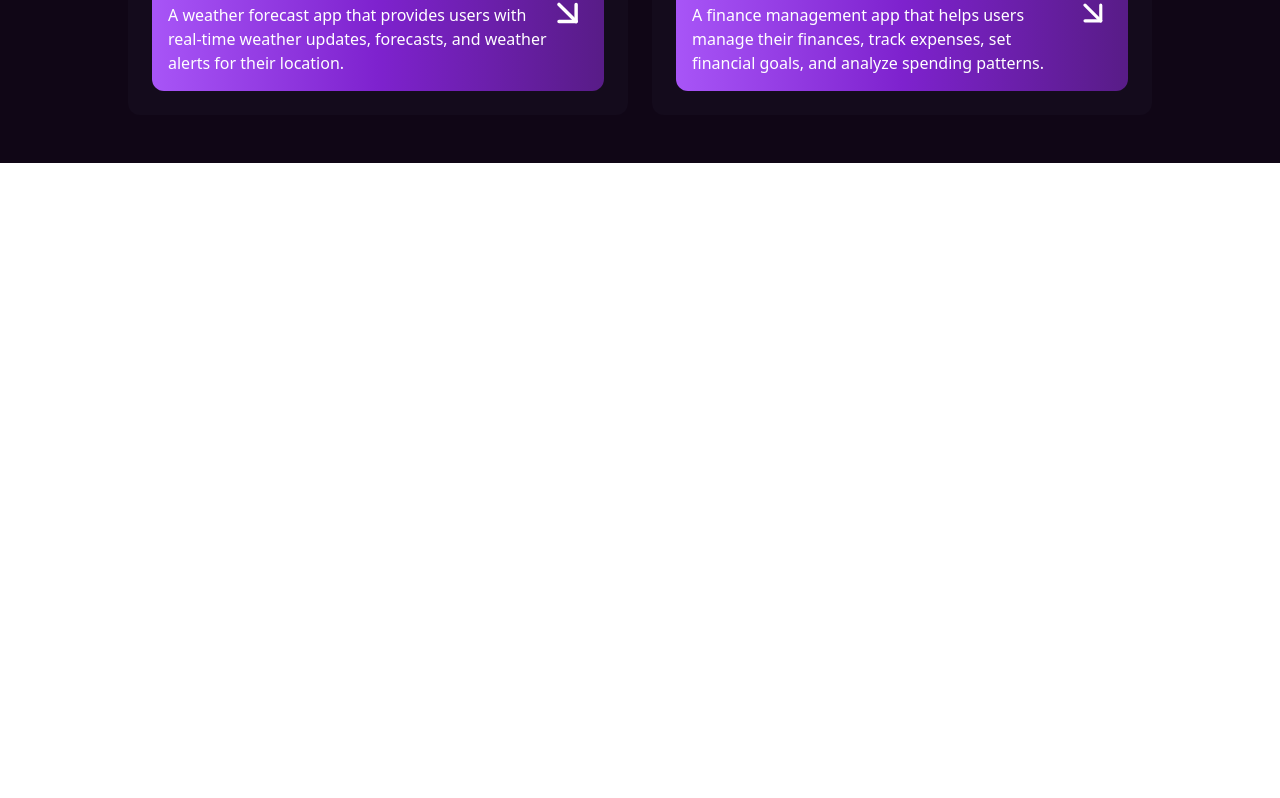
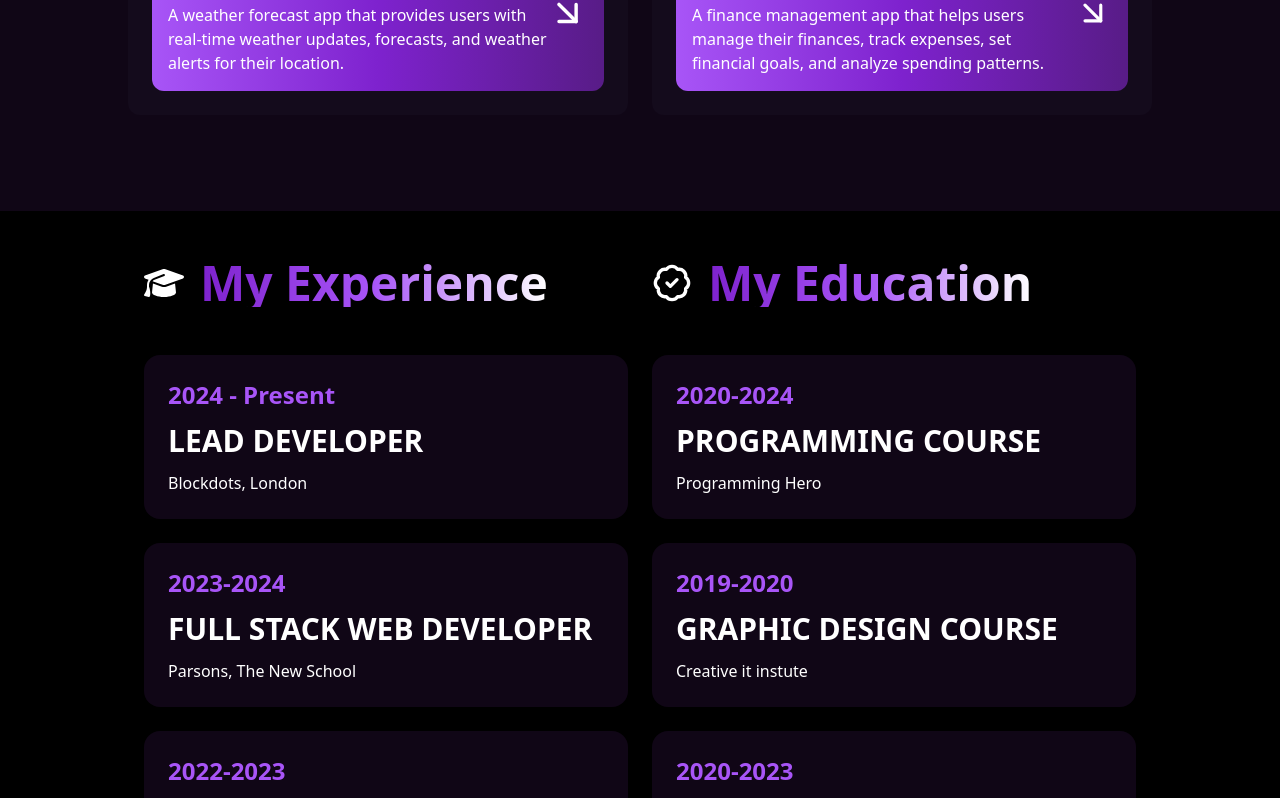
Before and after one commit to MdFuadAmir/Animated-Portfolio, a React app: page / in a window 1280 px wide. Shown: the part 3551-4349 px from the top of the page. Before the commit the page ends 3714 px from the top, so only its background shows below. Built offline with nearby package versions, Linux system fonts and the light colour scheme; the HTML template or start-up script is replaced by a standard one.

Commit message:
added experience section ans education section

```diff
--- /dev/null
+++ b/src/Components/Experience/Experience.jsx
@@ -0,0 +1,98 @@
+import { FaGraduationCap } from "react-icons/fa6";
+import { LuBadgeCheck } from "react-icons/lu";
+const experiencedata =[
+    {
+        id:1,
+        date:"2024 - Present",
+        name:"LEAD DEVELOPER",
+        location:"Blockdots, London"
+    },
+    {
+        id:2,
+        date:"2023-2024",
+        name:"FULL STACK WEB DEVELOPER",
+        location:"Parsons, The New School"
+    },
+    {
+        id:3,
+        date:"2022-2023",
+        name:"UI DESIGNER",
+        location:"House of Life, Leeds"
+    },
+    {
+        id:4,
+        date:"2021-2022",
+        name:"JUNIOR GRAPHICS DESIGNER",
+        location:"Theme Junction, Bursa"
+    },
+]
+const educationdata =[
+    {
+        id:1,
+        date:"2020-2024",
+        name:"PROGRAMMING COURSE",
+        location:"Programming Hero"
+    },
+    {
+        id:2,
+        date:"2019-2020",
+        name:"GRAPHIC DESIGN COURSE",
+        location:"Creative it instute"
+    },
+    {
+        id:3,
+        date:"2020-2023",
+        name:"WEB DESIGN COURSE",
+        location:"Programming Hero"
+    },
+    {
+        id:4,
+        date:"2016-2020",
+        name:"DESIGN & TECHNOLOGY",
+        location:"Parsons, The New School"
+    },
+]
+const Experience = () => {
+    return (
+        <div className="bg-black py-12 mt-12">
+            <div className="grid grid-cols-1 md:grid-cols-2 gap-6 md:max-w-5xl mx-auto px-4">
+                <div className=" space-y-12">
+                <div className="flex items-center gap-4">
+                    <FaGraduationCap size={40} color="white"/>
+                    <h1 className="bg-gradient-to-r from-purple-700 via-purple-500 to-white bg-clip-text text-transparent  text-3xl md:text-5xl font-bold inline-block">My Experience</h1>
+                </div>
+                <div className="space-y-6">
+                    {
+                        experiencedata.map((exdata) => <div key={exdata.id}className="">
+                            <div className="bg-[#100616] p-6 rounded-2xl space-y-3 group hover:bg-gradient-to-r from-purple-500 to-purple-950 duration-500">
+                            <h2 className="text-2xl font-bold text-purple-500 group-hover:text-white duration-500">{exdata.date}</h2>
+                            <h1 className="text-3xl font-bold text-white">{exdata.name}</h1>
+                            <p className="text-white">{exdata.location}</p>
+                            </div>
+                        </div>)
+                    }
+                </div>
+                </div>
+                <div className="space-y-12 mt-12 md:mt-0">
+                <div className="flex items-center gap-4">
+                    <LuBadgeCheck size={40} color="white"/>
+                    <h1 className="bg-gradient-to-r from-purple-700 via-purple-500 to-white bg-clip-text text-transparent  text-3xl md:text-5xl font-bold inline-block">My Education</h1>
+                </div>
+                <div className="space-y-6">
+                    {
+                        educationdata.map((eddata) => <div key={eddata.id}className="">
+                            <div className="bg-[#100616] p-6 rounded-2xl space-y-3 group hover:bg-gradient-to-r from-purple-500 to-purple-950 duration-500">
+                            <h2 className="text-2xl font-bold text-purple-500 group-hover:text-white duration-500">{eddata.date}</h2>
+                            <h1 className="text-3xl font-bold text-white">{eddata.name}</h1>
+                            <p className="text-white">{eddata.location}</p>
+                            </div>
+                        </div>)
+                    }
+                </div>
+                </div>
+            </div>
+        </div>
+    );
+};
+
+export default Experience;
--- a/src/Components/Home/Home.jsx
+++ b/src/Components/Home/Home.jsx
@@ -1,4 +1,5 @@
 import Client from "../Client/Client";
+import Experience from "../Experience/Experience";
 import Hero from "../Hero/Hero";
 import "../Navber/navber.css"
 import Quality from "../Quality/Quality";
@@ -11,6 +12,7 @@ const Home = () => {
             <Client/>
             <Quality/>
             <RecentWorks/>
+            <Experience/>
         </div>
     );
 };
--- a/src/Components/RecentWorks/RecentWorks.jsx
+++ b/src/Components/RecentWorks/RecentWorks.jsx
@@ -66,7 +66,7 @@ const RecentWorks = () => {
                 <div className="grid grid-cols-1 md:grid-cols-2 gap-6">
                     {
                         datalist.map((data) => <div key={data.id} className="p-6 bg-[#140b1c] rounded-xl">
-                            <img src={data.img} alt="" className=""/>
+                            <img src={data.img} alt="" className=" rounded-2xl"/>
                             <div className=" mt-4 overflow-hidden">
                             <div className="flex items-center bg-gradient-to-r from-purple-500 via-purple-700 to-purple-900 p-4 rounded-xl ">
                                 <div className=" space-y-3">
```
